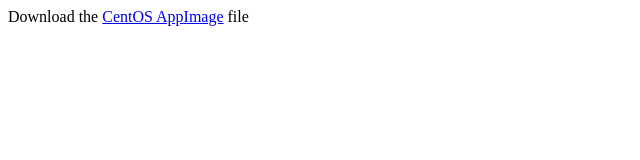
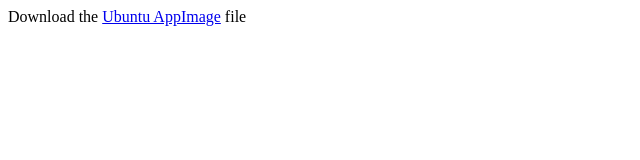
Before and after one commit to MidnightJava/vocab-builder-dist, a plain HTML site: page docs/index.html in a window 1280 px wide. Shown: the full height of the page, 0-640 px from the left. Drawn offline with Linux system fonts and the light colour scheme.

Commit message:
Update link text

```diff
--- a/docs/index.html
+++ b/docs/index.html
@@ -1,3 +1,3 @@
 <html>
-	Download the <a href= "https://github.com/MidnightJava/vocab-builder-dist/raw/refs/heads/main/vocab-builder_0.1.0_ubuntu_22_0_4_amd64.AppImage">CentOS AppImage</a> file
+	Download the <a href= "https://github.com/MidnightJava/vocab-builder-dist/raw/refs/heads/main/vocab-builder_0.1.0_ubuntu_22_0_4_amd64.AppImage">Ubuntu AppImage</a> file
 </html>
```
